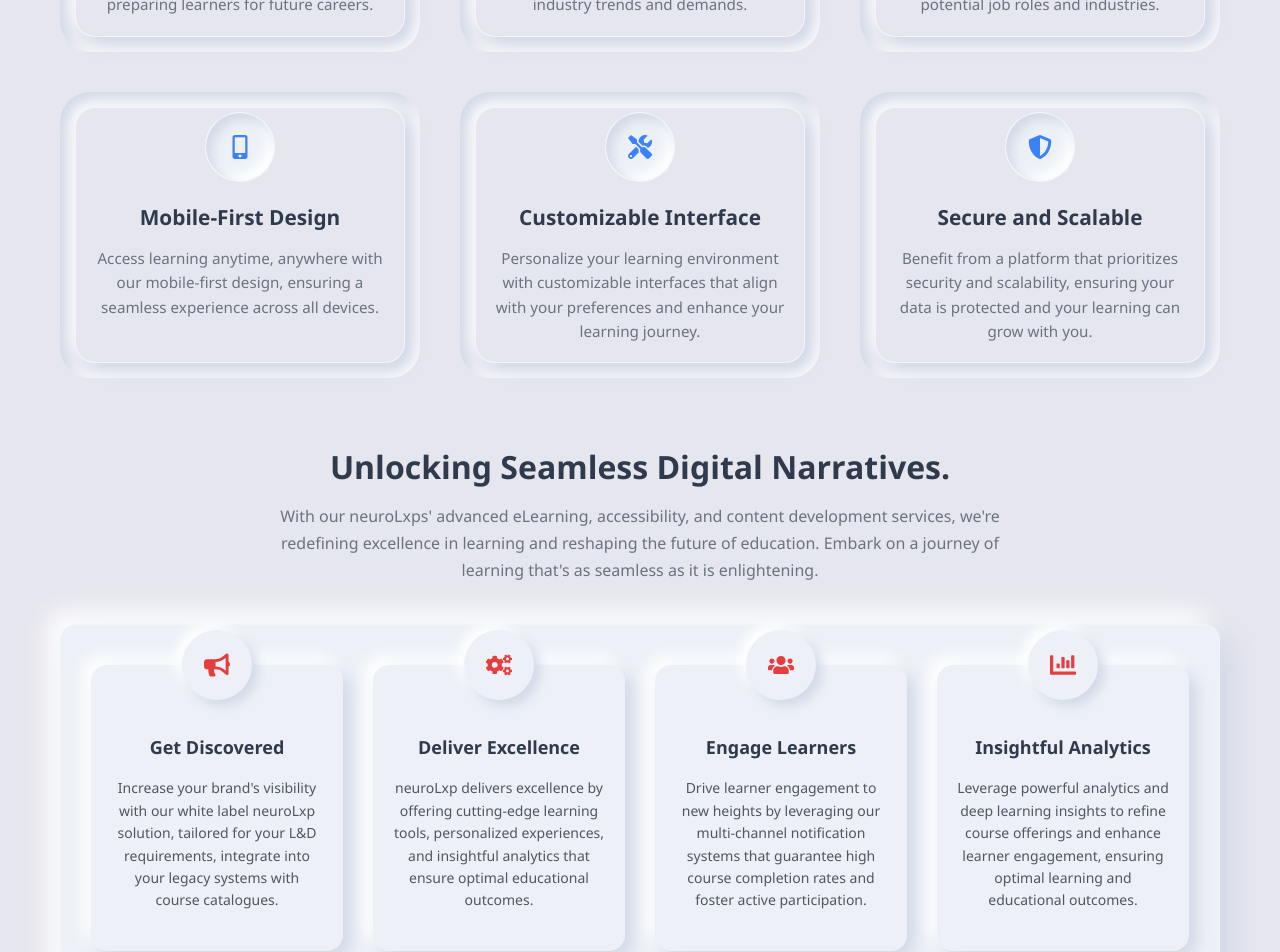
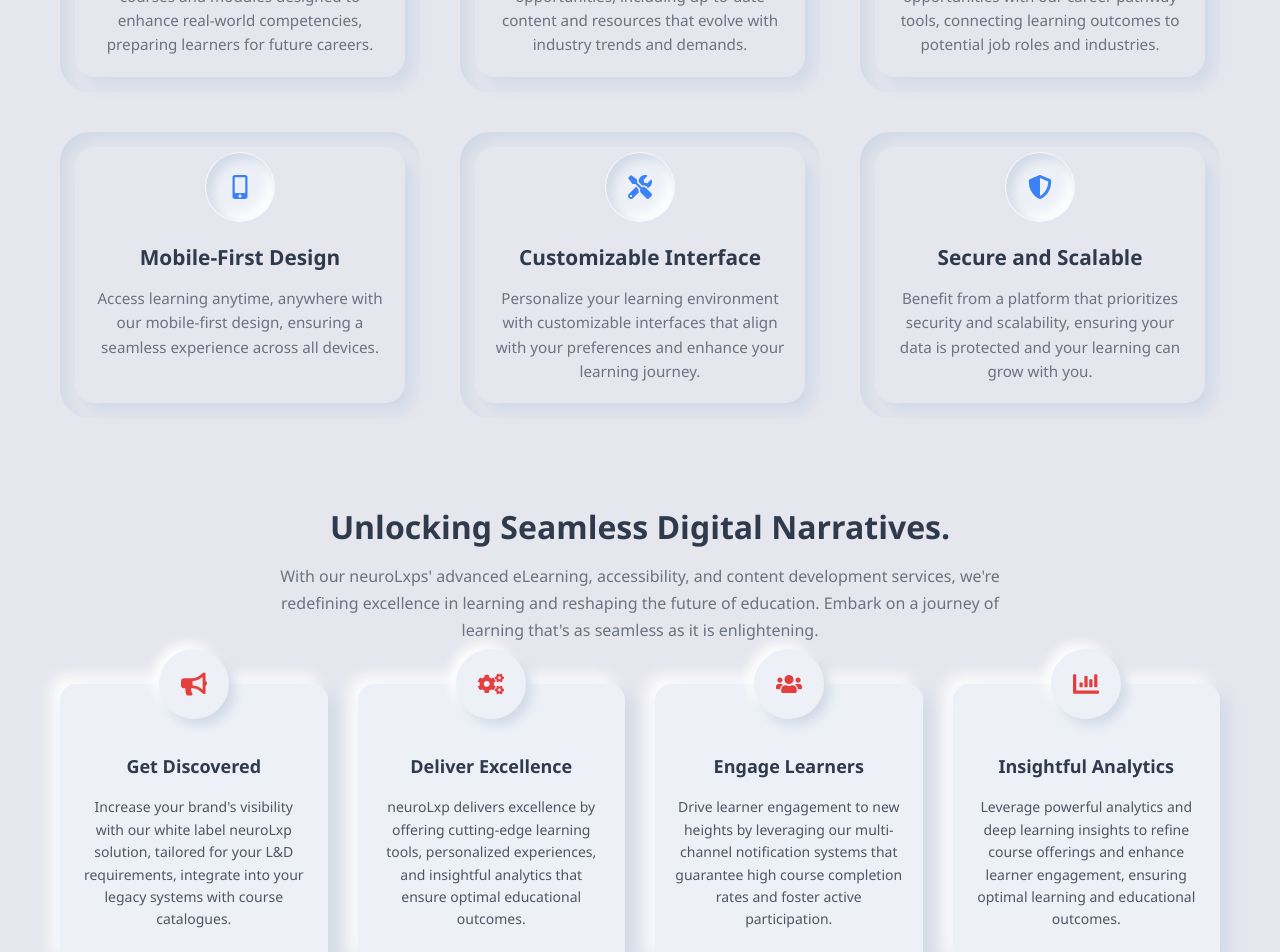
Before and after one commit to PRGEEQGlobalSolutionsPrivateLIT/LMS-Main-Pro, a Next.js app in the folder apps/learner-web/: page / in a window 1280 px wide. Shown: the part 1560-2512 px from the top of the page. Built offline with nearby package versions, Linux system fonts and the light colour scheme.

Commit message:
Update globals.css

```diff
--- a/apps/learner-web/app/globals.css
+++ b/apps/learner-web/app/globals.css
@@ -345,7 +345,6 @@
     font-size: 16px;
   }
 }
-
 /* ================= PLATFORM FEATURES GRID ================= */
 .platform-features {
   display: grid;
@@ -361,12 +360,16 @@
   border-radius: 30px;
   position: relative;
   text-align: center;
-  transition: all 0.3s ease;
+
+  /* ❌ remove animation */
+  transition: none;
+
+  /* ✅ keep only dark depth */
   box-shadow:
-    inset 8px 8px 16px var(--neu-shadow-mid),
-    inset -8px -8px 16px var(--neu-shadow-light);
+    inset 8px 8px 16px var(--neu-shadow-mid);
 }
 
+/* ❌ REMOVE GLOW SOURCE COMPLETELY */
 .feature-box::after {
   content: "";
   position: absolute;
@@ -377,33 +380,40 @@
   background-color: var(--neu-bg);
   border-radius: 20px;
   z-index: 1;
+
+  /* ✅ only dark shadow */
   box-shadow:
-    8px 8px 15px var(--neu-shadow-mid),
-    -4px -4px 15px var(--neu-shadow-light);
-  border: 1px solid var(--neu-border-light);
+    8px 8px 15px var(--neu-shadow-mid);
+
+  /* ❌ remove white border */
+  border: none;
 }
 
+/* ensure content stays above */
 .feature-box > * {
   position: relative;
   z-index: 2;
 }
 
+/* ================= ICON ================= */
 .icon-circle {
-  width: 65px;
-  height: 65px;
+  width: 70px;
+  height: 70px;
   margin: 0 auto 20px;
   display: flex;
   align-items: center;
   justify-content: center;
   border-radius: 50%;
-  background-color: var(--neu-bg);
+  background-color: var(--neu-surface-soft);
   color: var(--neu-blue);
   font-size: 26px;
+
+  /* ✅ only dark shadow */
   box-shadow:
-    5px 5px 10px var(--neu-shadow-mid),
-    -5px -5px 10px var(--neu-shadow-light);
+    6px 6px 12px var(--neu-shadow-mid);
 }
 
+/* ================= TEXT ================= */
 .feature-box h3 {
   color: var(--neu-heading);
   font-size: 1.3rem;
@@ -418,32 +428,15 @@
   padding: 0 10px;
 }
 
+/* ❌ HARD DISABLE ANY HOVER EFFECT */
+.feature-box:hover,
 .feature-box:hover::after {
-  transform: scale(1.02);
-  box-shadow:
-    12px 12px 20px var(--neu-shadow-mid),
-    -8px -8px 20px var(--neu-shadow-light);
+  transform: none !important;
+  box-shadow: none !important;
+  border: none !important;
 }
 
-/* ================= NEUMORPHIC ICON ================= */
-
-.icon-circle {
-  width: 70px;
-  height: 70px;
-  background: var(--neu-surface-soft);
-  border-radius: 50%;
-  display: flex;
-  align-items: center;
-  justify-content: center;
-  font-size: 28px;
-  margin: 0 auto 10px auto;
-  box-shadow:
-    6px 6px 12px var(--neu-shadow-mid),
-    -6px -6px 12px var(--neu-shadow-light);
-}
-
-/* ================= RESPONSIVE ADJUSTMENTS ================= */
-
+/* ================= RESPONSIVE ================= */
 @media (max-width: 992px) {
   .platform-features {
     grid-template-columns: repeat(2, 1fr);
@@ -473,7 +466,6 @@
     font-size: 18px;
   }
 }
-
 /* ================= ICON COLORS ================= */
 
 .platform-features .icon-circle {
@@ -606,14 +598,15 @@
     padding: 15px 0;
   }
 }
-
 /* ================= DIGITAL SECTION ONLY ================= */
 
 .digital-section {
-  padding: 20px 20px;
+  padding: 40px 20px;
   text-align: center;
+  background: transparent; /* ✅ prevent fake card look */
 }
 
+/* HEADER */
 .digital-section .digital-header h2 {
   font-size: 32px;
   font-weight: 700;
@@ -629,42 +622,45 @@
   font-size: 16px;
 }
 
+/* ❌ FORCE REMOVE OUTER RECTANGLE COMPLETELY */
 .digital-section .digital-card {
-  padding: 40px 30px 40px;
-  background: var(--neu-surface-soft);
-  border-radius: 16px;
-  max-width: 1200px;
-  margin: 0 auto;
-  box-shadow:
-    12px 12px 24px var(--neu-shadow-mid),
-    -12px -12px 24px var(--neu-shadow-light);
+  all: unset !important;          /* removes ALL inherited styles */
+  display: contents;              /* removes box visually */
 }
 
+/* GRID */
 .digital-section .digital-grid {
   display: grid;
   grid-template-columns: repeat(4, 1fr);
   gap: 30px;
 }
 
+/* INDIVIDUAL CARDS */
 .digital-section .digital-item {
   position: relative;
   padding: 60px 20px 25px;
   border-radius: 16px;
   background: var(--neu-surface-soft);
   text-align: center;
+
+  /* soft neumorphism (only card-level) */
   box-shadow:
     8px 8px 16px var(--neu-shadow-mid),
     -8px -8px 16px var(--neu-shadow-light);
-  transition: all 0.3s ease;
+
+  /* ❌ no hover animation */
+  transition: none;
 }
 
+/* ❌ REMOVE HOVER EFFECT COMPLETELY */
 .digital-section .digital-item:hover {
-  transform: translateY(-6px);
+  transform: none;
   box-shadow:
-    10px 10px 20px #c9d1dd,
-    -10px -10px 20px var(--neu-shadow-light);
+    8px 8px 16px var(--neu-shadow-mid),
+    -8px -8px 16px var(--neu-shadow-light);
 }
 
+/* ICON */
 .digital-section .icon-circle {
   position: absolute;
   top: -35px;
@@ -679,12 +675,15 @@
   background: var(--neu-surface-soft);
   font-size: 26px;
   color: var(--neu-red);
+
   box-shadow:
     6px 6px 12px var(--neu-shadow-mid),
     -6px -6px 12px var(--neu-shadow-light);
+
   border: 4px solid var(--neu-surface-soft);
 }
 
+/* TEXT */
 .digital-section .digital-item h3 {
   margin-top: 10px;
   font-size: 18px;
@@ -699,14 +698,28 @@
   color: var(--neu-text);
 }
 
+/* ================= RESPONSIVE ================= */
+
+@media (max-width: 1024px) {
+  .digital-section .digital-grid {
+    grid-template-columns: repeat(2, 1fr);
+  }
+}
+
 @media (max-width: 500px) {
+  .digital-section {
+    padding: 20px 15px;
+  }
+
+  /* KEEP IT REMOVED ON MOBILE */
+  .digital-section .digital-card {
+    all: unset !important;
+    display: contents;
+  }
+
   .digital-section .digital-grid {
     grid-template-columns: 1fr;
-    gap: 20px;
-  }
-
-  .digital-section .digital-card {
-    padding: 50px 20px 30px;
+    gap: 25px;
   }
 
   .digital-section .digital-item {
@@ -718,7 +731,6 @@
     top: -30px;
   }
 }
-
 /* ================= L&D SECTION ================= */
 
 .ld-section {
@@ -854,61 +866,44 @@
   line-height: 1.8;
   color: var(--neu-heading);
   margin: 8px 0;
+}/* ================= LEARNING CARDS SECTION ================= */
+
+.learning-cards {
+  padding: 20px;
+  background-color: var(--neu-bg);
 }
 
-/* ================= LEARNING CARDS SECTION ================= */
-
-.learning-cards {
-  padding: 20px 20px;
-  background-color: var(--neu-surface-soft);
-}
-
+/* GRID */
 .cards-container {
   max-width: 1100px;
-  margin: 0 auto;
+  margin: 40px auto;
   display: grid;
   grid-template-columns: repeat(3, 1fr);
   gap: 60px 30px;
 }
 
+/* CARD */
 .learning-card {
-  background: var(--neu-surface-soft);
-  padding: 60px 25px 30px;
+  background: var(--neu-bg);
+  padding: 40px 25px;
   border-radius: 16px;
+  text-align: center;
   position: relative;
-  text-align: center;
-  transition: transform 0.3s ease;
+
+  /* 🔥 INNER NEUMORPHISM */
   box-shadow:
-    9px 9px 16px var(--neu-shadow-mid),
-    -9px -9px 16px var(--neu-shadow-light);
+    inset 6px 6px 12px var(--neu-shadow-mid),
+    inset -6px -6px 12px var(--neu-shadow-light);
+
+  border: 1px solid rgba(0, 0, 0, 0.03);
 }
 
-.learning-card:hover {
-  transform: translateY(-5px);
+/* ❌ REMOVE IMAGE */
+.card-image {
+  display: none;
 }
 
-.card-image {
-  position: absolute;
-  top: -45px;
-  left: 50%;
-  transform: translateX(-50%);
-  width: 90px;
-  height: 90px;
-  border-radius: 50%;
-  background: var(--neu-surface-soft);
-  padding: 8px;
-  box-shadow:
-    6px 6px 12px var(--neu-shadow-mid),
-    -6px -6px 12px var(--neu-shadow-light);
-}
-
-.card-image img {
-  width: 100%;
-  height: 100%;
-  border-radius: 50%;
-  object-fit: cover;
-}
-
+/* TEXT */
 .learning-card h3 {
   font-size: 20px;
   font-weight: 600;
@@ -923,43 +918,64 @@
   margin-bottom: 25px;
 }
 
+/* ================= BUTTON (HOVER PUSH EFFECT) ================= */
+
 .learn-btn {
-  padding: 10px 20px;
+  position: relative;
+  z-index: 10;
+
+  padding: 10px 22px;
+  border-radius: 10px;
   border: none;
-  border-radius: 10px;
-  background: var(--neu-surface-soft);
+  background: var(--neu-bg);
+  cursor: pointer;
+  font-weight: 600;
+  font-size: 14px;
   color: var(--neu-heading);
-  font-weight: 600;
-  cursor: pointer;
-  font-size: 14px;
+
+  /* 🔼 DEFAULT (RAISED) */
+  box-shadow:
+    -5px -5px 10px var(--neu-shadow-light),
+    5px 5px 10px var(--neu-shadow-mid);
+
   transition: all 0.2s ease;
-  box-shadow:
-    4px 4px 8px var(--neu-shadow-mid),
-    -4px -4px 8px var(--neu-shadow-light);
+  outline: none;
 }
 
+/* 🔽 HOVER = PUSH INSIDE */
 .learn-btn:hover {
+  transform: scale(0.97);
   box-shadow:
     inset 4px 4px 8px var(--neu-shadow-mid),
     inset -4px -4px 8px var(--neu-shadow-light);
-  color: var(--neu-blue);
 }
+
+/* 🔥 CLICK = DEEP PRESS */
+.learn-btn:active {
+  transform: scale(0.94);
+  box-shadow:
+    inset 6px 6px 12px var(--neu-shadow-mid),
+    inset -6px -6px 12px var(--neu-shadow-light);
+}
+
+/* ================= FIX FOR OVERLAY BLOCKING ================= */
+
+.learning-card::before,
+.learning-card::after {
+  pointer-events: none;
+}
+
+/* ================= RESPONSIVE ================= */
 
 @media (max-width: 992px) {
   .cards-container {
     grid-template-columns: repeat(2, 1fr);
-    gap: 80px 30px;
   }
 }
 
 @media (max-width: 650px) {
-  .learning-cards {
-    padding: 60px 20px;
-  }
-
   .cards-container {
     grid-template-columns: 1fr;
-    gap: 80px 0;
   }
 
   .learning-card {
@@ -967,48 +983,64 @@
     margin: 0 auto;
   }
 }
-
+/* ================= TRAINING SECTION ================= */
 /* ================= TRAINING SECTION ================= */
 
 .training-section {
-  padding: 20px 20px;
-  background-color: var(--neu-surface-soft);
+  padding: 50px 20px;
+  background-color: var(--neu-bg);
 }
 
 .training-container {
   max-width: 1100px;
-  margin: 0 auto;
+  margin: 50px auto;
   display: grid;
   grid-template-columns: repeat(3, 1fr);
   gap: 30px;
 }
 
+/* ✅ INNER (PRESSED) CARD */
 .training-card {
-  background: var(--neu-surface-soft);
+  background: var(--neu-bg);
   padding: 20px;
   border-radius: 12px;
-  transition: transform 0.3s ease, box-shadow 0.3s ease;
+  text-align: left;
+
+  /* 🔥 INSET NEUMORPHISM */
   box-shadow:
-    8px 8px 16px var(--neu-shadow-mid),
-    -8px -8px 16px var(--neu-shadow-light);
+    inset 6px 6px 12px var(--neu-shadow-mid),
+    inset -6px -6px 12px var(--neu-shadow-light);
+
+  border: 1px solid rgba(0, 0, 0, 0.03);
+
+  transition: none;
 }
 
+/* ❌ REMOVE HOVER LIFT */
 .training-card:hover {
-  transform: translateY(-5px);
+  transform: none;
   box-shadow:
-    12px 12px 20px #c5ccd8,
-    -12px -12px 20px var(--neu-shadow-light);
+    inset 6px 6px 12px var(--neu-shadow-mid),
+    inset -6px -6px 12px var(--neu-shadow-light);
 }
 
+/* IMAGE (slightly raised for contrast) */
 .training-card img {
   width: 100%;
   height: 200px;
   object-fit: cover;
   border-radius: 8px;
   margin-bottom: 20px;
-  border: 1px solid rgba(255, 255, 255, 0.5);
+
+  /* slight outer shadow to "sit above" card */
+  box-shadow:
+    4px 4px 8px var(--neu-shadow-mid),
+    -4px -4px 8px var(--neu-shadow-light);
+
+  border: 1px solid rgba(0, 0, 0, 0.04);
 }
 
+/* TEXT */
 .training-card h3 {
   font-size: 19px;
   font-weight: 600;
@@ -1022,6 +1054,8 @@
   color: var(--neu-text);
   margin-bottom: 10px;
 }
+
+/* ================= RESPONSIVE ================= */
 
 @media (max-width: 1024px) {
   .training-container {
@@ -1053,7 +1087,6 @@
     font-size: 18px;
   }
 }
-
 /* ================= CONTACT SECTION ================= */
 
 .contact-section {
```
